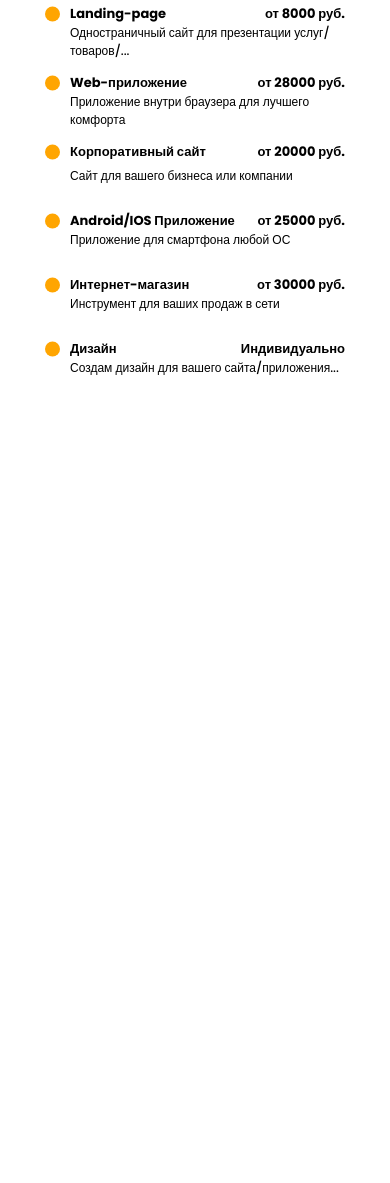
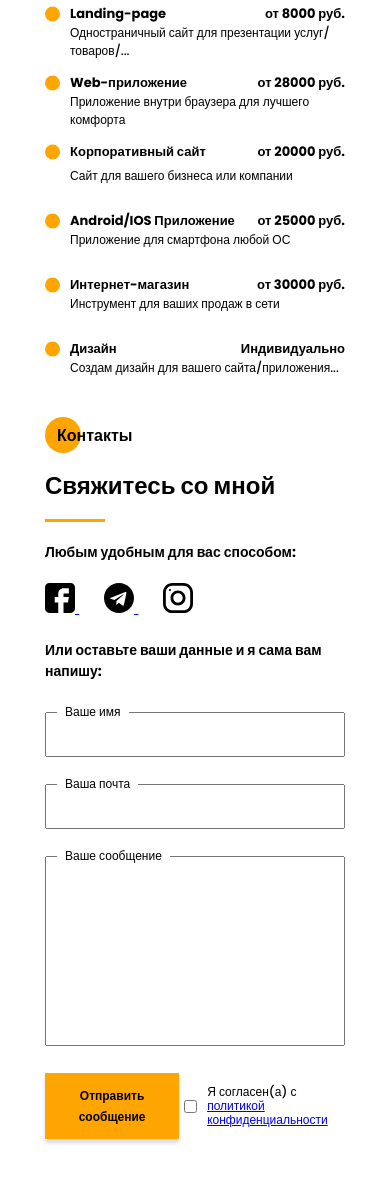
Before and after one commit to lilGooseling/Portfolio, a website: page index.html in a window 390 px wide. Shown: the part 8494-9677 px from the top of the page. Before the commit the page ends 8871 px from the top, so only its background shows below. Drawn offline with nearby package versions, Linux system fonts and the light colour scheme; files that its build step writes are made by us from their sources.

Commit message:
Contacts media

```diff
--- a/index.html
+++ b/index.html
@@ -485,7 +485,7 @@
             </div>
         </div>
     </section>
-    <!--<section class="contacts">
+    <section class="contacts">
         <div class="container">
             <div class="contacts__wrapper">
                 <div class="contacts__photo">
@@ -534,7 +534,7 @@
                 </div>
             </div>
         </div>
-    </section>-->
+    </section>
     <script src="src/js/script.js"></script>
 </body>
 </html>
--- a/src/sass/blocks/_media.scss
+++ b/src/sass/blocks/_media.scss
@@ -87,6 +87,15 @@
       max-width: 960px;
     }
   }
+  .contacts {
+    .container {
+      max-width: 960px;
+    }
+    &__wrapper {
+      padding: 0 15px 0 22px;
+      grid-template-columns: 300px 585px;
+    }
+  }
 }
 
 @media (max-width: 992px) {
@@ -170,7 +179,15 @@
       row-gap: 25px;
     }
   }
-
+  .contacts {
+    padding: 80px 0 91px 0;
+    .container {
+      max-width: 720px;
+    }
+    &__photo {
+      display: none;
+    }
+  }
 }
 
 @media (max-width: 768px) {
@@ -254,6 +271,26 @@
       justify-content: center;
     }
   }
+  .contacts {
+    .container {
+      max-width: 540px;
+    }
+    &__wrapper {
+      grid-template-columns: unset;
+      padding: 0 80px 0 22px;
+    }
+    &__descr {
+      form {
+        grid-template: 45px 45px 190px 45px/300px;
+      }
+    }
+    .contacts__input {
+      grid-column: 1/3;
+    }
+    .contacts__btn {
+      font-size: 12px;
+    }
+  }
 }
 
 @media (max-width: 576px) {
@@ -262,6 +299,7 @@
       width: 250px;
       padding-left: 20px;
     }
+
     &__social {
       margin-top: 90px;
     }
@@ -271,18 +309,22 @@
       width: 300px;
       padding: 0 10px;
     }
+
     .title {
       &_fz48 {
         font-size: 26px;
       }
     }
+
     .hamburger {
       right: 20px;
     }
+
     &__title {
       width: 280px;
       line-height: 36px;
     }
+
     &__btns {
       margin-top: 30px;
     }
@@ -293,12 +335,15 @@
       width: 300px;
       padding: 0 10px;
     }
+
     &__wrapper {
       grid-template: 340px auto auto / 1fr;
     }
+
     &__skills {
       grid-template-columns: 1fr;
     }
+
     .title {
       &_fz36 {
         font-size: 24px;
@@ -307,23 +352,28 @@
   }
   .resume {
     padding-top: 40px;
+
     .container {
       width: 300px;
       padding: 0 10px;
     }
+
     &__wrapper {
       padding: 40px 12px 0 8px;
       grid-template-columns: 280px;
       row-gap: 40px
     }
+
     .title {
       &_fz36 {
         font-size: 24px;
       }
     }
+
     .divider {
       margin: 15px auto 0 auto;
     }
+
     .title {
       &_fz20 {
         font-size: 14px;
@@ -335,14 +385,83 @@
       width: 300px;
       padding: 0 10px;
     }
+
     &__wrapper {
       margin-top: 30px;
       padding-left: 15px;
       padding-right: 15px;
     }
+
     &__wrap {
       padding-left: 0;
       margin-top: 40px;
+    }
+
+    .title {
+      &_fz36 {
+        margin-top: 20px;
+        font-size: 24px;
+        line-height: 36px;
+      }
+    }
+
+    .divider {
+      margin: 15px auto 0 auto;
+    }
+  }
+  .portfolio {
+    .container {
+      width: 300px;
+      padding: 0 10px;
+    }
+
+    .title {
+      &_fz36 {
+        margin-top: 20px;
+        font-size: 24px;
+        line-height: 36px;
+      }
+    }
+
+    .divider {
+      margin: 15px auto 0 auto;
+    }
+  }
+  .price {
+    .container {
+      width: 300px;
+      padding: 0 10px;
+    }
+
+    &__list {
+      margin-top: 20px;
+      grid-template-columns: repeat(auto-fit, 300px);
+
+      &-wrapper {
+        .title_fz14 {
+          font-size: 13px;
+        }
+      }
+
+      &-salary {
+        font-size: 13px;
+      }
+    }
+  }
+  .contacts {
+    padding: 40px 0 80px 0;
+    .container {
+      width: 300px;
+      padding: 0 10px;
+    }
+    &__wrapper {
+      grid-template-columns: 300px;
+      padding: 0;
+    }
+    &__descr {
+      form {
+        grid-template: 45px 45px 190px 45px/auto;
+      }
     }
     .title {
       &_fz36 {
@@ -352,41 +471,11 @@
       }
     }
     .divider {
-      margin: 15px auto 0 auto;
+      margin-top: 15px;
     }
-  }
-  .portfolio {
-    .container {
-      width: 300px;
-      padding: 0 10px;
-    }
-    .title {
-      &_fz36 {
-        margin-top: 20px;
-        font-size: 24px;
-        line-height: 36px;
-      }
-    }
-    .divider {
-      margin: 15px auto 0 auto;
-    }
-  }
-  .price {
-    .container {
-      width: 300px;
-      padding: 0 10px;
-    }
-    &__list {
-      margin-top: 20px;
-      grid-template-columns: repeat(auto-fit, 300px);
-      &-wrapper {
-        .title_fz14 {
-          font-size: 13px;
-        }
-      }
-      &-salary {
-        font-size: 13px;
-      }
+    &__triggers {
+      grid-template-columns: repeat(2, auto);
+      column-gap: 5px;
     }
   }
 }
```
